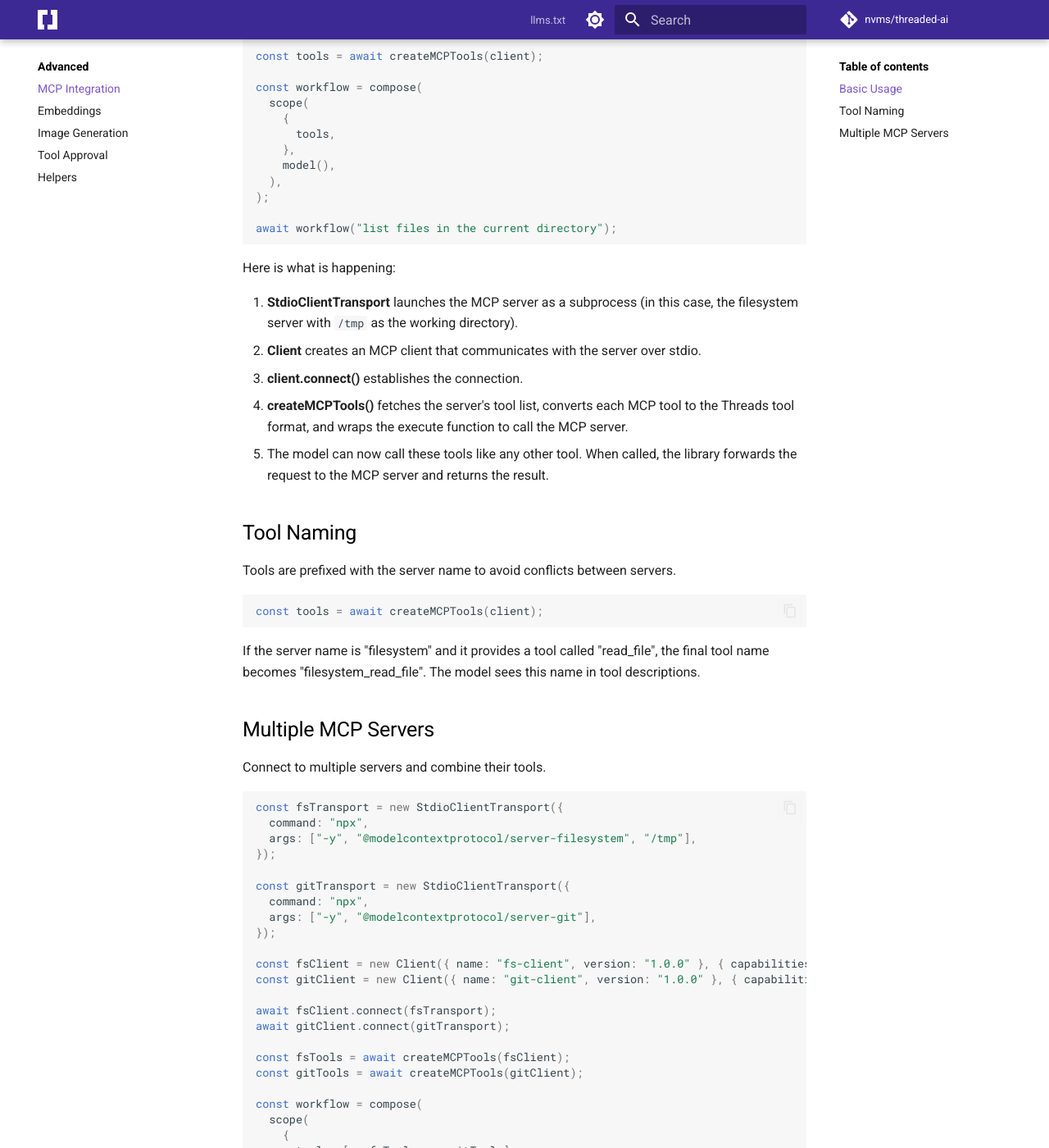
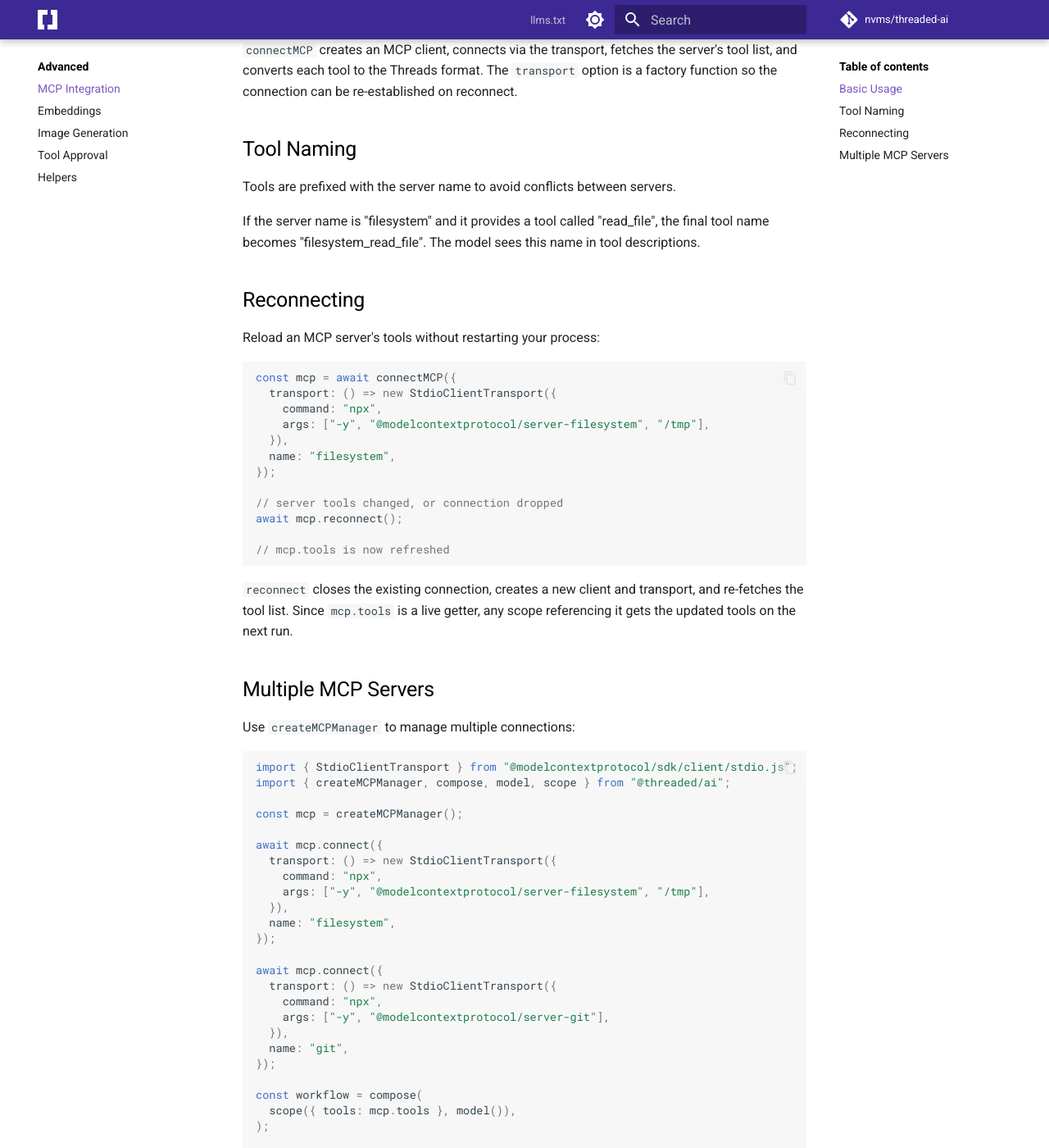
Before and after one commit to nvms/threaded, an MkDocs documentation site: the page built from docs/docs/advanced/mcp.md, in a window 1280 px wide and 1400 px high, scrolled down 870 px. Shown: the whole window at 82% size. Built offline with MkDocs 1.6.1 and Material for MkDocs 9.7.7, drawn with Linux system fonts in a browser that asks for light colours; comment, search, counter and statistics services are not loaded; some of the changed text lies outside the part shown.

Commit message:
MCP connection manager with reconnect support

````diff
--- a/docs/docs/advanced/mcp.md
+++ b/docs/docs/advanced/mcp.md
@@ -2,7 +2,7 @@
 
 Connect to Model Context Protocol servers and use their tools in your workflows.
 
-MCP (Model Context Protocol) is a standard for exposing tools and resources to LLMs. MCP servers provide tools over stdio, SSE, or Streamable HTTP. This library converts MCP tools into native tool definitions that work with your workflows.
+MCP (Model Context Protocol) is a standard for exposing tools and resources to LLMs. MCP servers provide tools over stdio, SSE, or Streamable HTTP. This library manages MCP connections and converts server tools into native tool definitions that work with your workflows.
 
 ## Basic Usage
 
@@ -12,93 +12,101 @@ First, install the MCP SDK:
 npm add @modelcontextprotocol/sdk
 ```
 
-Then connect to an MCP server and convert its tools:
+Then connect to an MCP server:
 
 ```javascript
-import { Client } from "@modelcontextprotocol/sdk/client/index.js";
 import { StdioClientTransport } from "@modelcontextprotocol/sdk/client/stdio.js";
-import { createMCPTools, compose, model, scope } from "@threaded/ai";
+import { connectMCP, compose, model, scope } from "@threaded/ai";
 
-const transport = new StdioClientTransport({
-  command: "npx",
-  args: ["-y", "@modelcontextprotocol/server-filesystem", "/tmp"],
+const mcp = await connectMCP({
+  transport: () => new StdioClientTransport({
+    command: "npx",
+    args: ["-y", "@modelcontextprotocol/server-filesystem", "/tmp"],
+  }),
+  name: "filesystem",
 });
 
-const client = new Client({
-  name: "my-agent",
-  version: "1.0.0",
-}, {
-  capabilities: {},
-});
-
-await client.connect(transport);
-
-const tools = await createMCPTools(client);
-
 const workflow = compose(
-  scope(
-    {
-      tools,
-    },
-    model(),
-  ),
+  scope({ tools: mcp.tools }, model()),
 );
 
 await workflow("list files in the current directory");
 ```
 
-Here is what is happening:
-
-1. **StdioClientTransport** launches the MCP server as a subprocess (in this case, the filesystem server with `/tmp` as the working directory).
-2. **Client** creates an MCP client that communicates with the server over stdio.
-3. **client.connect()** establishes the connection.
-4. **createMCPTools()** fetches the server's tool list, converts each MCP tool to the Threads tool format, and wraps the execute function to call the MCP server.
-5. The model can now call these tools like any other tool. When called, the library forwards the request to the MCP server and returns the result.
+`connectMCP` creates an MCP client, connects via the transport, fetches the server's tool list, and converts each tool to the Threads format. The `transport` option is a factory function so the connection can be re-established on reconnect.
 
 ## Tool Naming
 
 Tools are prefixed with the server name to avoid conflicts between servers.
 
+If the server name is "filesystem" and it provides a tool called "read_file", the final tool name becomes "filesystem_read_file". The model sees this name in tool descriptions.
+
+## Reconnecting
+
+Reload an MCP server's tools without restarting your process:
+
 ```javascript
-const tools = await createMCPTools(client);
+const mcp = await connectMCP({
+  transport: () => new StdioClientTransport({
+    command: "npx",
+    args: ["-y", "@modelcontextprotocol/server-filesystem", "/tmp"],
+  }),
+  name: "filesystem",
+});
+
+// server tools changed, or connection dropped
+await mcp.reconnect();
+
+// mcp.tools is now refreshed
 ```
 
-If the server name is "filesystem" and it provides a tool called "read_file", the final tool name becomes "filesystem_read_file". The model sees this name in tool descriptions.
+`reconnect` closes the existing connection, creates a new client and transport, and re-fetches the tool list. Since `mcp.tools` is a live getter, any scope referencing it gets the updated tools on the next run.
 
 ## Multiple MCP Servers
 
-Connect to multiple servers and combine their tools.
+Use `createMCPManager` to manage multiple connections:
 
 ```javascript
-const fsTransport = new StdioClientTransport({
-  command: "npx",
-  args: ["-y", "@modelcontextprotocol/server-filesystem", "/tmp"],
+import { StdioClientTransport } from "@modelcontextprotocol/sdk/client/stdio.js";
+import { createMCPManager, compose, model, scope } from "@threaded/ai";
+
+const mcp = createMCPManager();
+
+await mcp.connect({
+  transport: () => new StdioClientTransport({
+    command: "npx",
+    args: ["-y", "@modelcontextprotocol/server-filesystem", "/tmp"],
+  }),
+  name: "filesystem",
 });
 
-const gitTransport = new StdioClientTransport({
-  command: "npx",
-  args: ["-y", "@modelcontextprotocol/server-git"],
+await mcp.connect({
+  transport: () => new StdioClientTransport({
+    command: "npx",
+    args: ["-y", "@modelcontextprotocol/server-git"],
+  }),
+  name: "git",
 });
 
-const fsClient = new Client({ name: "fs-client", version: "1.0.0" }, { capabilities: {} });
-const gitClient = new Client({ name: "git-client", version: "1.0.0" }, { capabilities: {} });
-
-await fsClient.connect(fsTransport);
-await gitClient.connect(gitTransport);
-
-const fsTools = await createMCPTools(fsClient);
-const gitTools = await createMCPTools(gitClient);
-
 const workflow = compose(
-  scope(
-    {
-      tools: [...fsTools, ...gitTools],
-    },
-    model(),
-  ),
+  scope({ tools: mcp.tools }, model()),
 );
 
 await workflow("show git status and list all js files");
 ```
 
-The model now has access to both filesystem and git operations.
+`mcp.tools` aggregates tools from all connected servers.
+
+```javascript
+// reconnect all servers
+await mcp.reconnect();
+
+// reconnect a specific server
+await mcp.reconnect("filesystem");
+
+// close a specific server
+await mcp.close("filesystem");
+
+// close all servers
+await mcp.close();
+```
````
Also changed, not shown: README.md, 2 other files.
